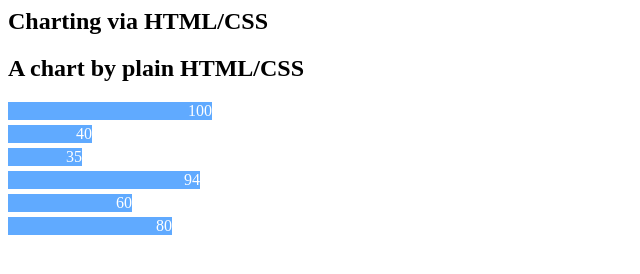
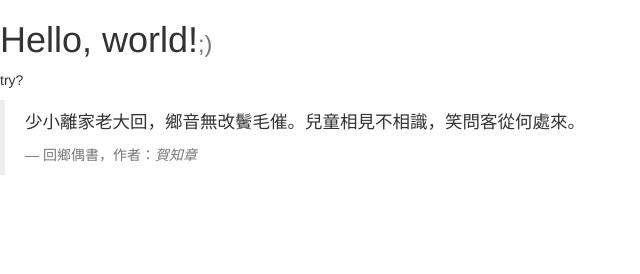
Before and after one commit to chlorella/hkbu-jour-2106-homework3, a plain HTML site: page index.html in a window 1280 px wide. Shown: the whole page, without its empty margins (0-640 px from the left). Drawn offline with nearby package versions, Linux system fonts and the light colour scheme.

Commit message:
save+small

```diff
--- a/index.html
+++ b/index.html
@@ -1,22 +1,34 @@
-<html>
+<!DOCTYPE html>
+<html lang="en">
+  <head>
+    <meta charset="utf-8">
+    <meta http-equiv="X-UA-Compatible" content="IE=edge">
+    <meta name="viewport" content="width=device-width, initial-scale=1">
+    <title>Bootstrap 101 Template</title>
 
-<head>
-    <link rel="stylesheet" href="style.css">
-</head>
+    <!-- Bootstrap -->
+<!-- 最新編譯和最佳化的 CSS -->
+<link rel="stylesheet" href="https://maxcdn.bootstrapcdn.com/bootstrap/3.3.1/css/bootstrap.min.css">
+<!-- 選擇性佈景主題 -->
+<link rel="stylesheet" href="https://maxcdn.bootstrapcdn.com/bootstrap/3.3.1/css/bootstrap-theme.min.css">
 
-<body>
-    <article>
-        <h1> Charting via HTML/CSS </h1>
-        <section>
-            <h2> A chart by plain HTML/CSS </h2>
-            <div class="myfigure">
-            <div class="bar-block" style="width: 200px;"> 100 </div>
-            <div class="bar-block" style="width: 80px;"> 40 </div>
-            <div class="bar-block" style="width: 70px;"> 35 </div>
-            <div class="bar-block" style="width: 188px;"> 94 </div>
-            <div class="bar-block" style="width: 120px;"> 60 </div>
-            <div class="bar-block" style="width: 160px;"> 80 </div>
-            </div>
-        </section>
-    </article>
-</body>
+    <!-- HTML5 shim and Respond.js 讓 IE8 支援 HTML5 元素與媒體查詢 -->
+    <!-- 警告：Respond.js 無法在 file:// 協定下運作 -->
+    <!--[if lt IE 9]>
+      <script src="https://oss.maxcdn.com/html5shiv/3.7.2/html5shiv.min.js"></script>
+      <script src="https://oss.maxcdn.com/respond/1.4.2/respond.min.js"></script>
+    <![endif]-->
+  </head>
+  <body>
+    <h1>Hello, world!<small>;)</small></h1>
+    <p>try?</p>
+    <blockquote>
+    <p>少小離家老大回，鄉音無改鬢毛催。兒童相見不相識，笑問客從何處來。</p>
+     <footer>回鄉偶書，作者：<cite title="Source Title">賀知章</cite></footer>
+    </blockquote>
+
+    <!-- jQuery (Bootstrap 所有外掛均需要使用) -->
+    <script src="https://ajax.googleapis.com/ajax/libs/jquery/1.11.1/jquery.min.js"></script>
+    <!-- 依需要參考已編譯外掛版本（如下），或各自獨立的外掛版本 -->
+    <script src="https://maxcdn.bootstrapcdn.com/bootstrap/3.3.1/js/bootstrap.min.js"></script>  </body>
+</html>
```
Also changed, not shown: index-bootstarp.html (deleted, +0 -34 lines), chart/style.css (renamed from style.css), chart/stylev.css (renamed from stylev.css), chart/vertical.html (renamed from vertical.html), 1 other file.
